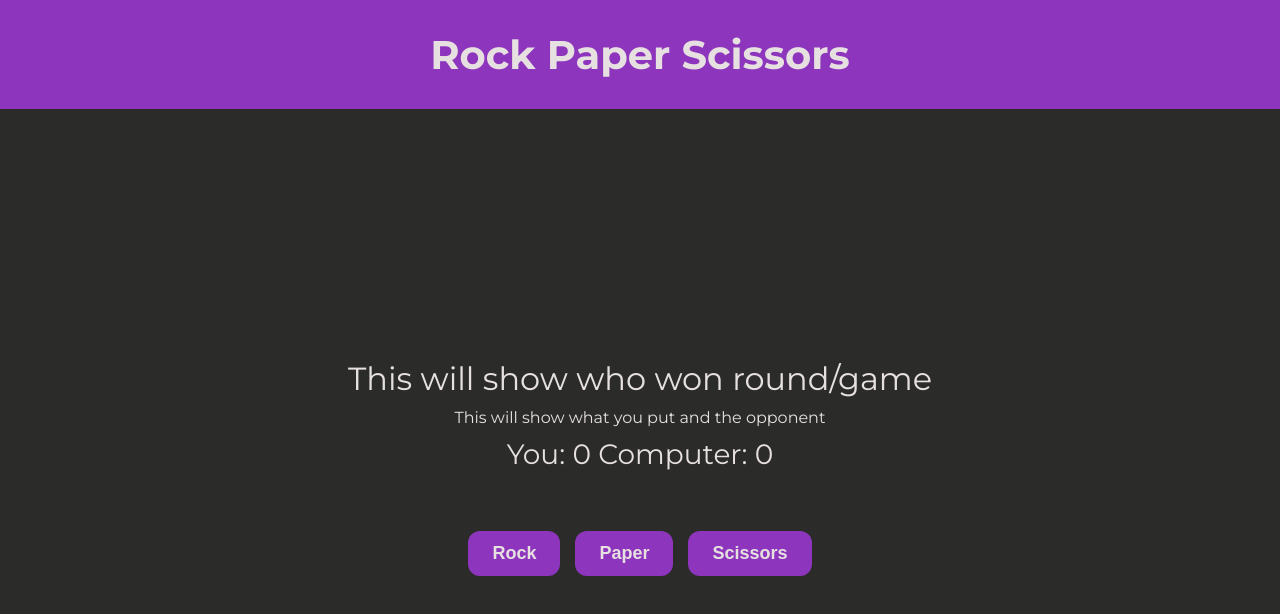
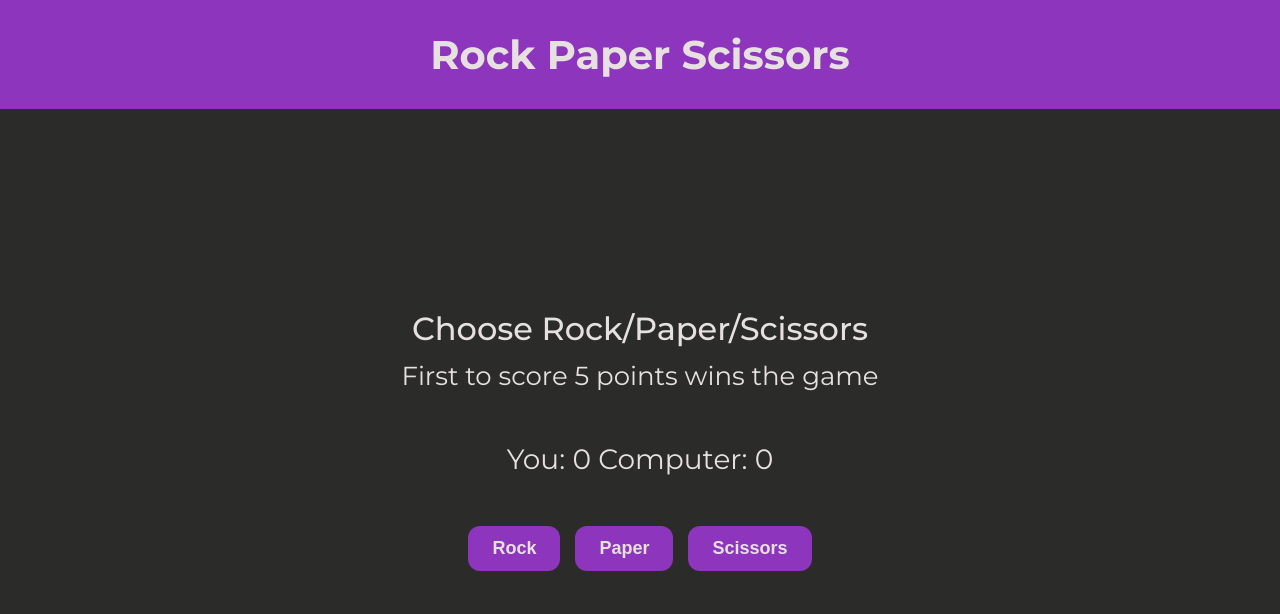
Before and after one commit to david-tseluiko/rock-paper-scissors-project, a plain HTML site: page index.html in a window 1280 px wide. Drawn offline with Linux system fonts and the light colour scheme.

Commit message:
Fix styling

```diff
--- a/css/style.css
+++ b/css/style.css
@@ -22,15 +22,21 @@ body {
 
 .container {
     text-align: center;
-    margin-top: 250px;
+    margin-top: 200px;
 
     display: flex;
     flex-direction: column;
-    gap: 10px;
 }
 
 .results {
     font-size: 32px;
+    font-weight: 500;
+    margin-bottom: 12px;
+}
+
+.combination {
+    margin-bottom: 50px;
+    font-size: 26px;
 }
 
 .score {
--- a/index.html
+++ b/index.html
@@ -10,8 +10,8 @@
         <h1 class="title">Rock Paper Scissors</h1>
 
         <div class="container">
-            <div class="results">This will show who won round/game</div>
-            <div class="combination">This will show what you put and the opponent</div>
+            <div class="results">Choose Rock/Paper/Scissors</div>
+            <div class="combination">First to score 5 points wins the game</div>
             <div class="score">You: 0 Computer: 0</div>
 
             <div class="button-list">
```
